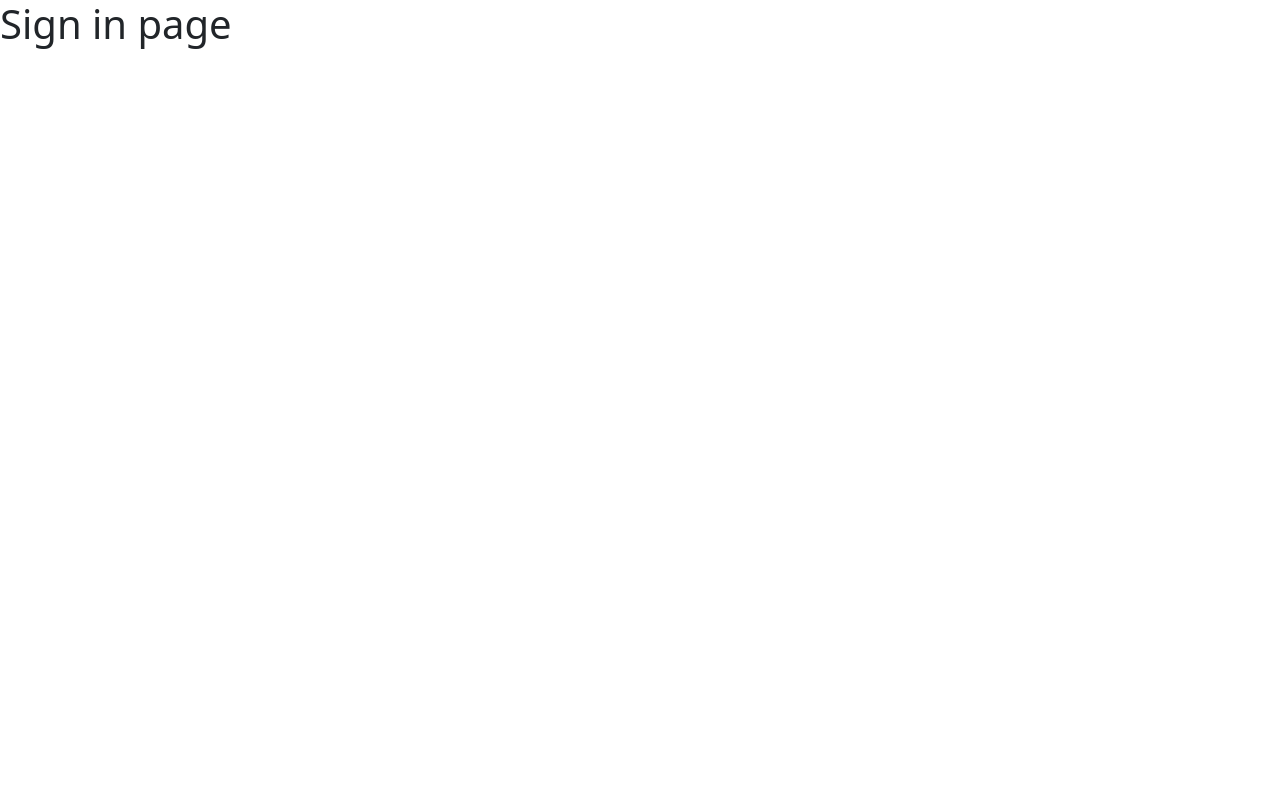
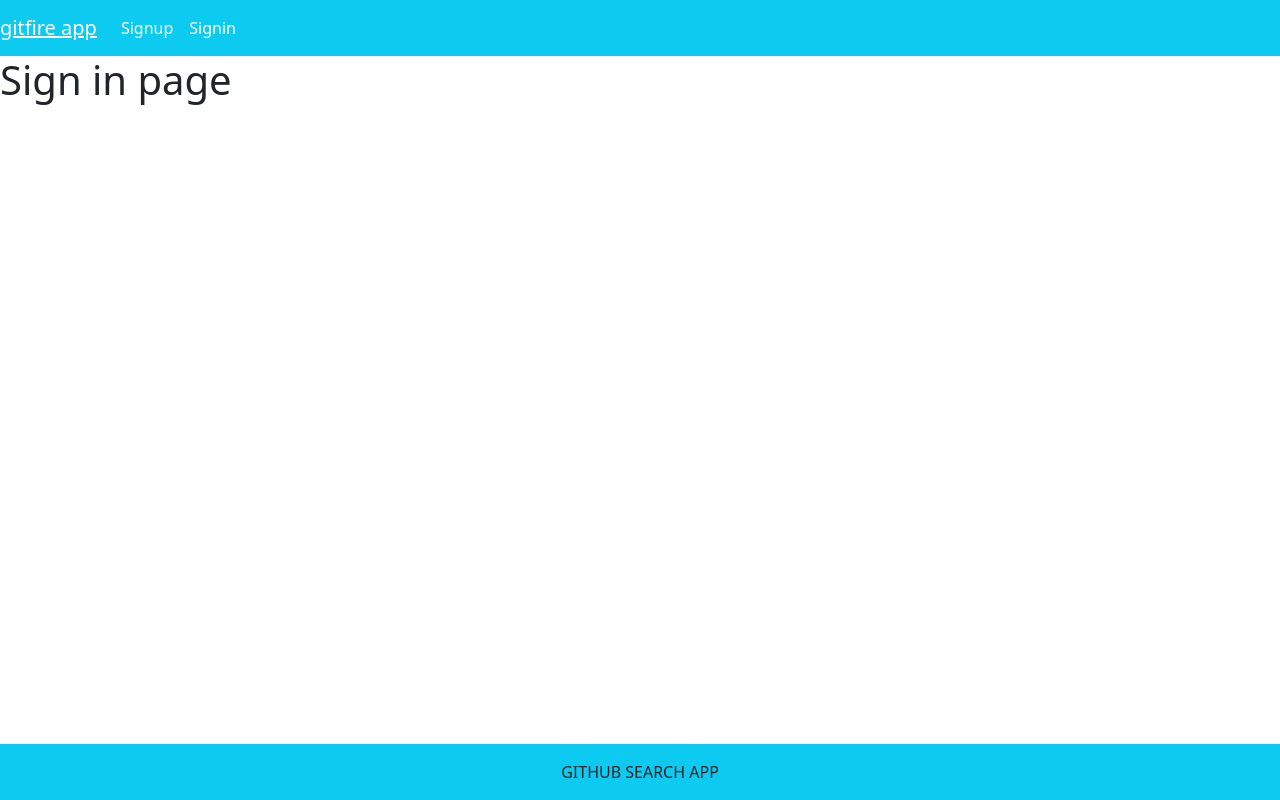
Before and after one commit to polinaidu007/github-app, a React (Create React App) app: page /signin in a window 1280 px wide. Built offline with nearby package versions, Linux system fonts and the light colour scheme.

Commit message:
Added footer and conditional rendering in header

```diff
--- a/src/App.js
+++ b/src/App.js
@@ -12,6 +12,8 @@
 import Signup from "./pages/Signup"
 import PageNotFound from './pages/PageNotFound';
 import { UserContext } from './context/UserContext';
+import Footer from './layout/Footer';
+import Header from './layout/Header';
 
 
 
@@ -21,12 +23,14 @@
     <Router>
       <ToastContainer />
       <UserContext.Provider value={{ user, setUser }}>
+        <Header />
         <Switch>
           <Route exact path="/" component={Home} />
           <Route exact path="/signin" component={Signin} />
           <Route exact path="/signup" component={Signup} />
           <Route exact path="*" component={PageNotFound} />
         </Switch>
+        <Footer />
 
       </UserContext.Provider>
     </Router>
--- /dev/null
+++ b/src/layout/Footer.js
@@ -0,0 +1,12 @@
+import React from 'react';
+import { Container } from 'reactstrap';
+
+function Footer() {
+    return (
+        <Container fluid tag="footer" className="text-center bg-info text-hite text-uppercase fixed-bottom p-3">
+            Github search app
+        </Container>
+    );
+}
+
+export default Footer;
--- /dev/null
+++ b/src/layout/Header.js
@@ -0,0 +1,44 @@
+import React, { useState, useContext } from "react";
+import {
+    Collapse,
+    Navbar,
+    NavbarToggler,
+    NavbarBrand,
+    Nav, NavItem, NavLink, NavbarText
+} from "reactstrap"
+
+import { Link } from "react-router-dom"
+import { UserContext } from "../context/UserContext";
+
+function Header() {
+    const context = useContext(UserContext)
+    const [isOpen, setIsOpen] = useState()
+    const toggle = () => setIsOpen(!isOpen)
+
+    return (
+        <Navbar color="info" light expand="md">
+            <NavbarBrand><Link to="/" className="text-white"> gitfire app </Link></NavbarBrand>
+            <NavbarText className="text-white">{context.user?.email ? context.user.email : ""} </NavbarText>
+            <NavbarToggler onClick={toggle} />
+            <Collapse isOpen={isOpen} navbar>
+                <Nav className="ml-auto" navbar>
+                    {
+                        context.user ? (<NavItem>
+                            <NavLink tag={Link} to="/" className="text-white">Logout</NavLink>
+                        </NavItem>) : (<><NavItem>
+                            <NavLink tag={Link} to="/" className="text-white">Signup</NavLink>
+                        </NavItem>
+                            <NavItem>
+                                <NavLink tag={Link} to="/" className="text-white">Signin</NavLink>
+                            </NavItem></>)
+                    }
+
+
+                </Nav>
+            </Collapse>
+        </Navbar>
+
+    );
+}
+
+export default Header;
```
